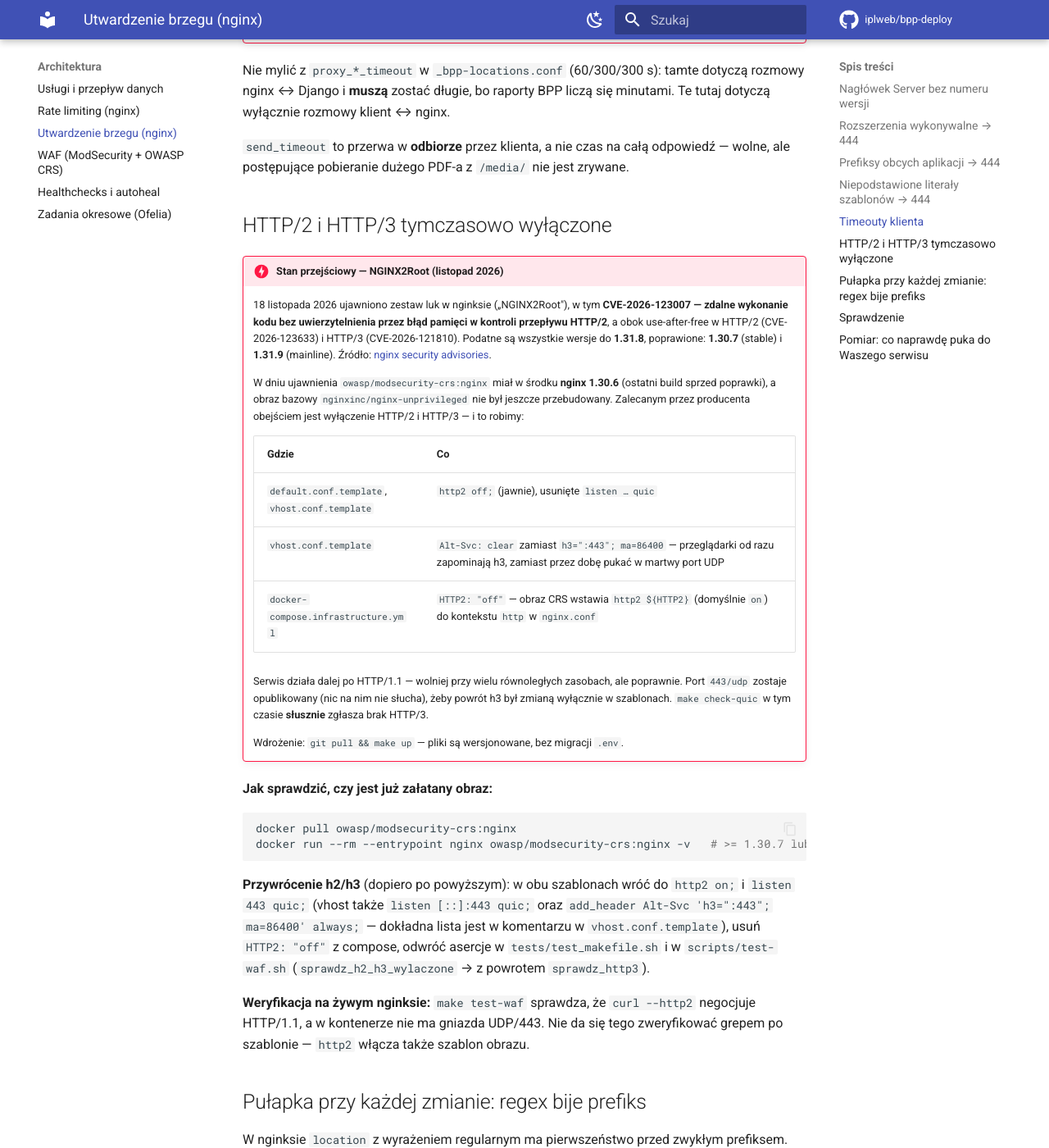
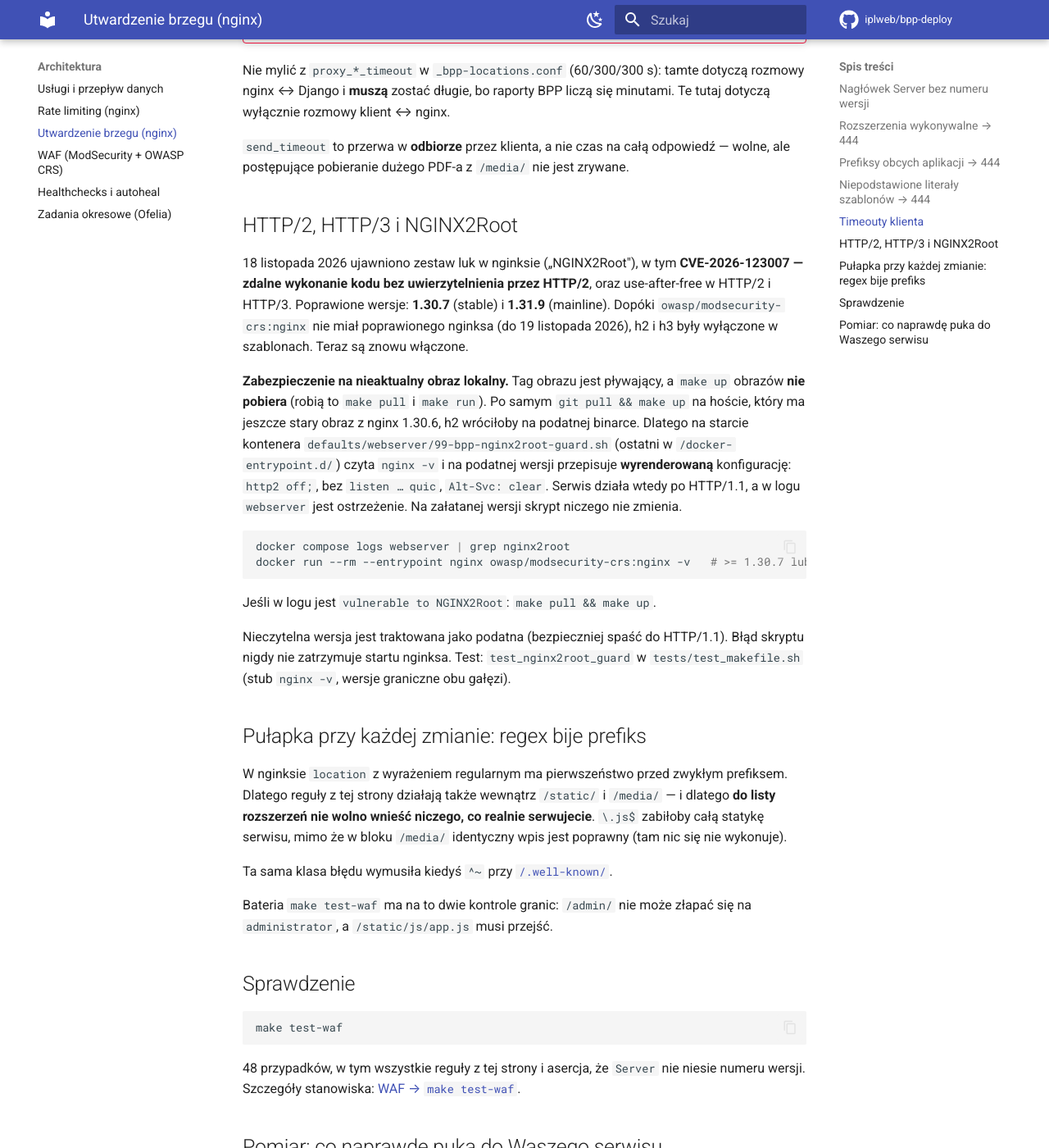
Before and after one commit to iplweb/bpp-deploy, an MkDocs documentation site: the page built from docs/architektura/utwardzenie-brzegu.md, in a window 1280 px wide and 1400 px high, scrolled down 2912 px. Shown: the whole window at 82% size. Built offline with MkDocs 1.6.1 and Material for MkDocs 9.7.7, drawn with Linux system fonts in a browser that asks for light colours; comment, search, counter and statistics services are not loaded.

Commit message:
fix(nginx): re-enable HTTP/2 and HTTP/3, guard against stale vulnerable images
owasp/modsecurity-crs:nginx now ships nginx 1.30.7, which fixes NGINX2Root
(CVE-2026-123007). This reverts #53 (709e3f2): h2/h3 are back on in both
templates, HTTP2=off is gone from compose, and test-waf runs the HTTP/3
check again instead of asserting h2/h3 are off.

The image tag floats and `make up` does not pull, so a host that still has
the old local image (nginx 1.30.6) would get h2 back on the vulnerable
binary after a plain `git pull && make up`. New entrypoint hook
99-bpp-nginx2root-guard.sh reads `nginx -v` at container start and, on a
vulnerable or unparseable version, rewrites the rendered config to
HTTP/1.1 only (http2 off, no QUIC listeners, Alt-Svc clear) with a loud
warning. On a patched nginx it changes nothing. It never exits non-zero.

Tests: test_nginx2root_guard runs the real script on the host with a stubbed
`nginx -v` (1.30.6/1.30.7, 1.31.8/1.31.9, 1.29.9, 1.32.0, 2.0.0, garbage);
the guard is mounted in test-waf, test-nginx-limits and the nginx -t tests.

Co-Authored-By: Claude Opus 5.5 <noreply@anthropic.com>

````diff
--- a/docs/architektura/utwardzenie-brzegu.md
+++ b/docs/architektura/utwardzenie-brzegu.md
@@ -147,51 +147,36 @@ minutami. Te tutaj dotyczą wyłącznie rozmowy klient ↔ nginx.
 odpowiedź — wolne, ale postępujące pobieranie dużego PDF-a z `/media/` nie jest
 zrywane.
 
-## HTTP/2 i HTTP/3 tymczasowo wyłączone {#http2-http3-wylaczone}
+## HTTP/2, HTTP/3 i NGINX2Root {#http2-http3-wylaczone}
 
-!!! danger "Stan przejściowy — NGINX2Root (listopad 2026)"
-    18 listopada 2026 ujawniono zestaw luk w nginksie („NGINX2Root"), w tym
-    **CVE-2026-123007 — zdalne wykonanie kodu bez uwierzytelnienia przez błąd
-    pamięci w kontroli przepływu HTTP/2**, a obok use-after-free w HTTP/2
-    (CVE-2026-123633) i HTTP/3 (CVE-2026-121810). Podatne są wszystkie wersje do
-    **1.31.8**, poprawione: **1.30.7** (stable) i **1.31.9** (mainline). Źródło:
-    [nginx security advisories](https://nginx.org/en/security_advisories.html).
+18 listopada 2026 ujawniono zestaw luk w nginksie („NGINX2Root"), w tym
+**CVE-2026-123007 — zdalne wykonanie kodu bez uwierzytelnienia przez HTTP/2**,
+oraz use-after-free w HTTP/2 i HTTP/3. Poprawione wersje: **1.30.7** (stable)
+i **1.31.9** (mainline). Dopóki `owasp/modsecurity-crs:nginx` nie miał
+poprawionego nginksa (do 19 listopada 2026), h2 i h3 były wyłączone
+w szablonach. Teraz są znowu włączone.
 
-    W dniu ujawnienia `owasp/modsecurity-crs:nginx` miał w środku **nginx
-    1.30.6** (ostatni build sprzed poprawki), a obraz bazowy
-    `nginxinc/nginx-unprivileged` nie był jeszcze przebudowany. Zalecanym przez
-    producenta obejściem jest wyłączenie HTTP/2 i HTTP/3 — i to robimy:
-
-    | Gdzie | Co |
-    |---|---|
-    | `default.conf.template`, `vhost.conf.template` | `http2 off;` (jawnie), usunięte `listen … quic` |
-    | `vhost.conf.template` | `Alt-Svc: clear` zamiast `h3=":443"; ma=86400` — przeglądarki od razu zapominają h3, zamiast przez dobę pukać w martwy port UDP |
-    | `docker-compose.infrastructure.yml` | `HTTP2: "off"` — obraz CRS wstawia `http2 ${HTTP2}` (domyślnie `on`) do kontekstu `http` w `nginx.conf` |
-
-    Serwis działa dalej po HTTP/1.1 — wolniej przy wielu równoległych
-    zasobach, ale poprawnie. Port `443/udp` zostaje opublikowany (nic na nim nie
-    słucha), żeby powrót h3 był zmianą wyłącznie w szablonach.
-    `make check-quic` w tym czasie **słusznie** zgłasza brak HTTP/3.
-
-    Wdrożenie: `git pull && make up` — pliki są wersjonowane, bez migracji `.env`.
-
-**Jak sprawdzić, czy jest już załatany obraz:**
+**Zabezpieczenie na nieaktualny obraz lokalny.** Tag obrazu jest pływający,
+a `make up` obrazów **nie pobiera** (robią to `make pull` i `make run`). Po samym
+`git pull && make up` na hoście, który ma jeszcze stary obraz z nginx 1.30.6,
+h2 wróciłoby na podatnej binarce. Dlatego na starcie kontenera
+`defaults/webserver/99-bpp-nginx2root-guard.sh` (ostatni w
+`/docker-entrypoint.d/`) czyta `nginx -v` i na podatnej wersji przepisuje
+**wyrenderowaną** konfigurację: `http2 off;`, bez `listen … quic`,
+`Alt-Svc: clear`. Serwis działa wtedy po HTTP/1.1, a w logu `webserver` jest
+ostrzeżenie. Na załatanej wersji skrypt niczego nie zmienia.
 
 ```bash
-docker pull owasp/modsecurity-crs:nginx
+docker compose logs webserver | grep nginx2root
 docker run --rm --entrypoint nginx owasp/modsecurity-crs:nginx -v   # >= 1.30.7 lub >= 1.31.9
 ```
 
-**Przywrócenie h2/h3** (dopiero po powyższym): w obu szablonach wróć do
-`http2 on;` i `listen 443 quic;` (vhost także `listen [::]:443 quic;` oraz
-`add_header Alt-Svc 'h3=":443"; ma=86400' always;` — dokładna lista jest w
-komentarzu w `vhost.conf.template`), usuń `HTTP2: "off"` z compose, odwróć
-asercje w `tests/test_makefile.sh` i w `scripts/test-waf.sh`
-(`sprawdz_h2_h3_wylaczone` → z powrotem `sprawdz_http3`).
+Jeśli w logu jest `vulnerable to NGINX2Root`: `make pull && make up`.
 
-**Weryfikacja na żywym nginksie:** `make test-waf` sprawdza, że `curl --http2`
-negocjuje HTTP/1.1, a w kontenerze nie ma gniazda UDP/443. Nie da się tego
-zweryfikować grepem po szablonie — `http2` włącza także szablon obrazu.
+Nieczytelna wersja jest traktowana jako podatna (bezpieczniej spaść do
+HTTP/1.1). Błąd skryptu nigdy nie zatrzymuje startu nginksa. Test:
+`test_nginx2root_guard` w `tests/test_makefile.sh` (stub `nginx -v`, wersje
+graniczne obu gałęzi).
 
 ## Pułapka przy każdej zmianie: regex bije prefiks
 
````
Also changed, not shown: CLAUDE.md (+1 -1 lines), docker-compose.infrastructure.yml (+4 -8 lines), docs/architektura/waf.md (+0 -5 lines), docs/eksploatacja/komendy.md (+1 -1 lines), 6 other files.
